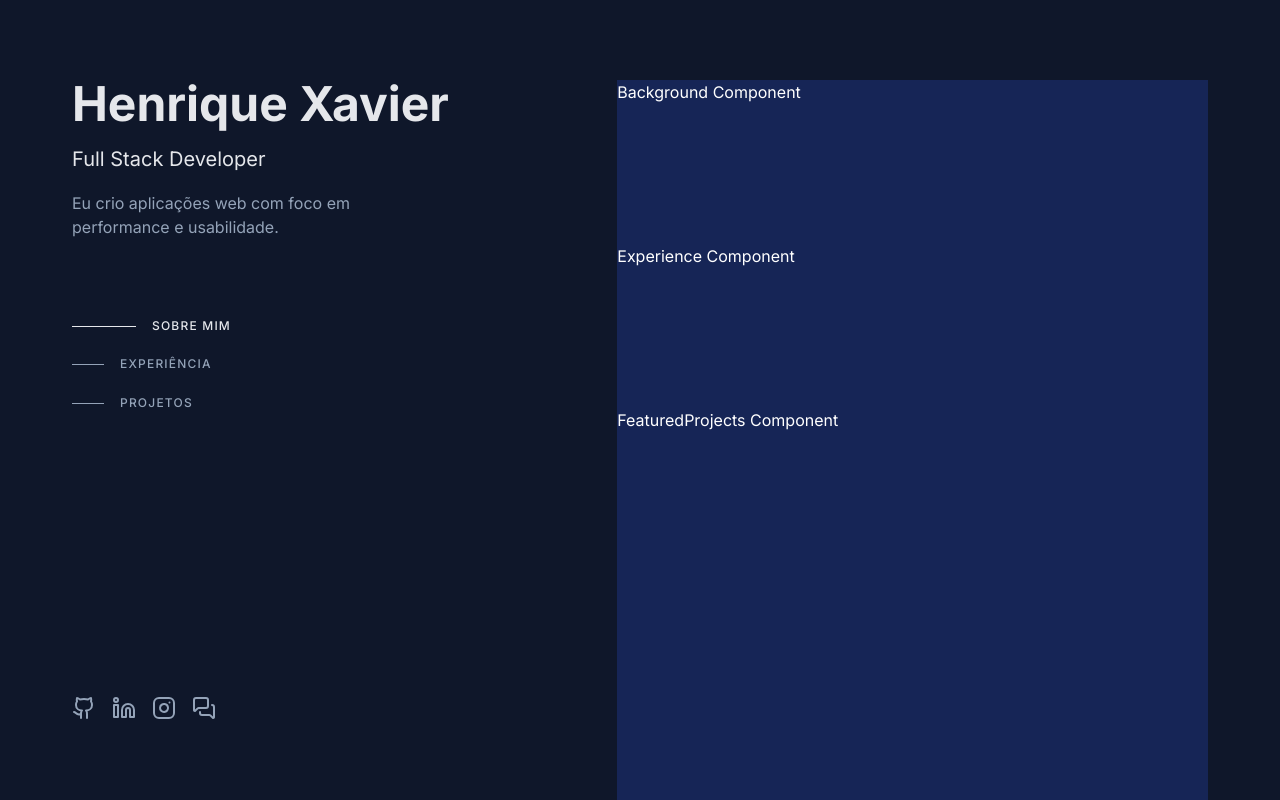
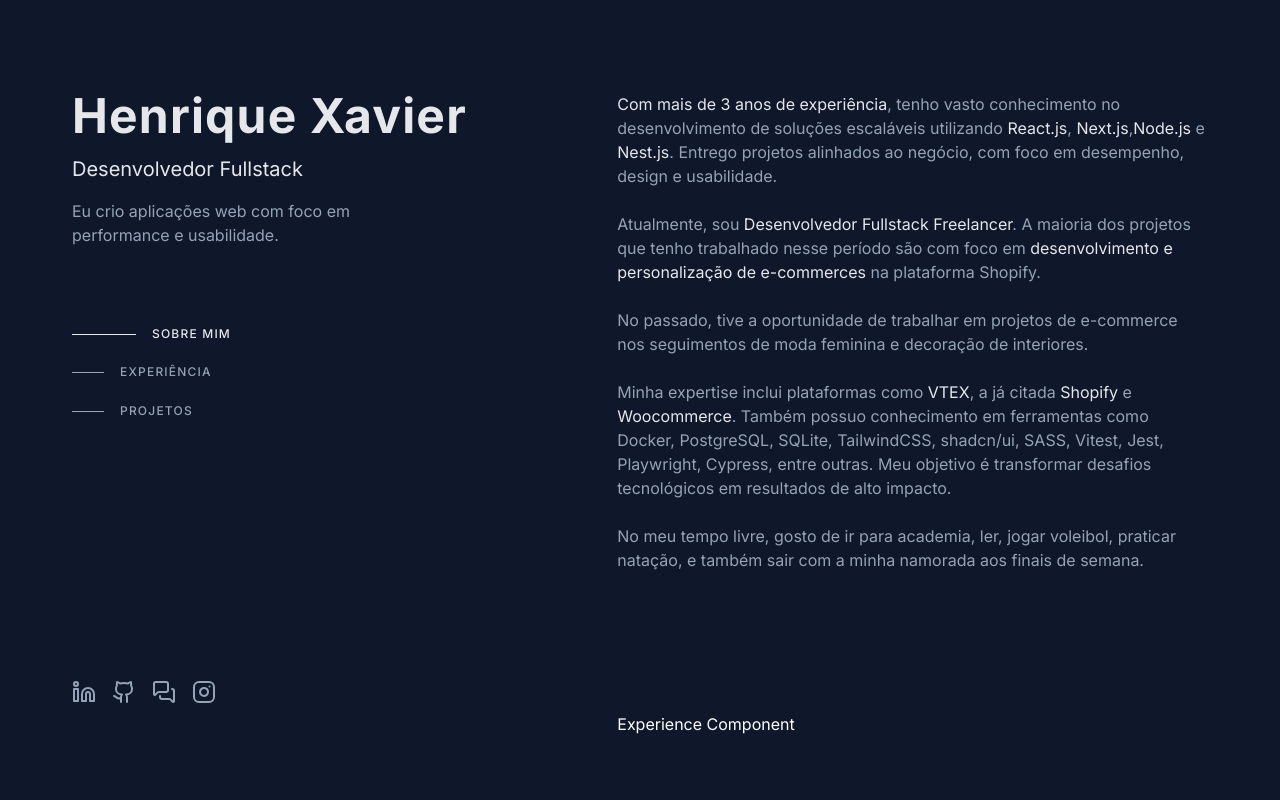
Before and after one commit to hnascx/nextjs-portfolio, a Next.js app: page / in a window 1280 px wide. Shown: the top 800 px of the page. Built offline with nearby package versions, Linux system fonts and the light colour scheme.

Commit message:
feat: Create background section

```diff
--- a/src/components/layout/first-section/first-section.tsx
+++ b/src/components/layout/first-section/first-section.tsx
@@ -4,12 +4,12 @@ import { Summarize } from "./summarize"
 
 export const FirstSection = () => {
   return (
-    <div className="flex flex-col h-[calc(100vh-10rem)] justify-between">
+    <section className="flex flex-col h-[calc(100vh-11.75rem)] justify-between">
       <div className="flex flex-col gap-20">
         <Summarize />
         <Navigation />
       </div>
       <Social />
-    </div>
+    </section>
   )
 }
--- a/src/components/layout/first-section/navigation/navigation.tsx
+++ b/src/components/layout/first-section/navigation/navigation.tsx
@@ -9,13 +9,13 @@ type NavItem = {
 }
 
 const navItems: NavItem[] = [
-  { label: "Sobre mim", href: "#about" },
+  { label: "Sobre mim", href: "#background" },
   { label: "Experiência", href: "#experience" },
-  { label: "Projetos", href: "#projects" },
+  { label: "Projetos", href: "#featured-projects" },
 ]
 
 export const Navigation = () => {
-  const [activeItem, setActiveItem] = useState<string>("#about")
+  const [activeItem, setActiveItem] = useState<string>("#background")
 
   return (
     <nav className="flex flex-col gap-6">
@@ -24,17 +24,17 @@ export const Navigation = () => {
           key={item.href}
           href={item.href}
           onClick={() => setActiveItem(item.href)}
-          className={`group flex items-center gap-4 text-heading-sm transition-colors duration-50`}
+          className={`group flex items-center gap-4 text-heading-sm transition-colors duration-100`}
         >
           <div
-            className={`h-[1px] transition-all ${
+            className={`h-[1px] transition-all duration-100 ${
               activeItem === item.href
                 ? "w-16 bg-gray-100"
                 : "w-8 bg-gray-200 group-hover:w-16 group-hover:bg-gray-100"
             }`}
           />
           <span
-            className={`transition-colors tracking-widest uppercase ${
+            className={`transition-colors tracking-widest uppercase duration-100 ${
               activeItem === item.href
                 ? "text-gray-100"
                 : "text-gray-200 group-hover:text-gray-100"
--- a/src/components/layout/first-section/social/social.tsx
+++ b/src/components/layout/first-section/social/social.tsx
@@ -9,24 +9,24 @@ type SocialItem = {
 
 const socialItems: SocialItem[] = [
   {
+    href: "https://www.linkedin.com/in/hnascx/",
+    icon: <Linkedin />,
+    about: "LinkedIn",
+  },
+  {
     href: "https://github.com/hnascx",
     icon: <Github />,
     about: "Github",
   },
   {
-    href: "https://www.linkedin.com/in/hnascx/",
-    icon: <Linkedin />,
-    about: "LinkedIn",
+    href: "https://wa.me/5511948275951?text=Olá!%20Vi%20seu%20portfólio%20e%20gostaria%20de%20conversar.",
+    icon: <MessagesSquare />,
+    about: "WhatsApp",
   },
   {
     href: "https://www.instagram.com/hnascx/",
     icon: <Instagram />,
     about: "Instagram",
-  },
-  {
-    href: "https://wa.me/5511948275951?text=Olá!%20Vi%20seu%20portfólio%20e%20gostaria%20de%20conversar.",
-    icon: <MessagesSquare />,
-    about: "WhatsApp",
   },
 ]
 
--- a/src/components/layout/first-section/summarize/summarize.tsx
+++ b/src/components/layout/first-section/summarize/summarize.tsx
@@ -1,11 +1,11 @@
 export const Summarize = () => {
   return (
-    <div className="flex flex-col gap-3.5">
-      <h1 className="text-heading-lg text-gray-100">Henrique Xavier</h1>
-      <h2 className="text-heading-md text-gray-100">Full Stack Developer</h2>
+    <section className="flex flex-col gap-3">
+      <h1 className="text-heading-lg text-gray-100 tracking-wide">Henrique Xavier</h1>
+      <h2 className="text-heading-md text-gray-100">Desenvolvedor Fullstack</h2>
       <p className="text-body-md text-gray-200 w-3/4">
         Eu crio aplicações web com foco em performance e usabilidade.
       </p>
-    </div>
+    </section>
   );
 };
--- a/src/components/layout/layout.tsx
+++ b/src/components/layout/layout.tsx
@@ -15,7 +15,7 @@ export const Layout = ({ children }: LayoutProps) => {
     <div
       className={`${inter.className} min-h-screen bg-blue-900 text-white`}
     >
-      <div className="container mx-auto py-20 grid grid-cols-[48%_52%] ">
+      <div className="container mx-auto py-23 grid grid-cols-[48%_52%] ">
         <header className="fixed w-fit">
           <FirstSection />
         </header>
--- a/src/components/layout/second-section/background/background.tsx
+++ b/src/components/layout/second-section/background/background.tsx
@@ -1,7 +1,40 @@
 export const Background = () => {
   return (
-    <div>
-      Background Component
-    </div>
-  );
-};
+    <section className="text-body-md text-gray-200">
+      <span className="text-gray-100">Com mais de 3 anos de experiência</span>,
+      tenho vasto conhecimento no desenvolvimento de soluções escaláveis
+      utilizando <span className="text-gray-100">React.js</span>,{" "}
+      <span className="text-gray-100">Next.js</span>,
+      <span className="text-gray-100">Node.js</span> e{" "}
+      <span className="text-gray-100">Nest.js</span>. Entrego projetos alinhados
+      ao negócio, com foco em desempenho, design e usabilidade.
+      <br />
+      <br />
+      Atualmente, sou{" "}
+      <span className="text-gray-100">Desenvolvedor Fullstack Freelancer</span>.
+      A maioria dos projetos que tenho trabalhado nesse período são com foco em{" "}
+      <span className="text-gray-100">
+        desenvolvimento e personalização de e-commerces
+      </span>{" "}
+      na plataforma Shopify.
+      <br />
+      <br />
+      No passado, tive a oportunidade de trabalhar em projetos de e-commerce nos
+      seguimentos de moda feminina e decoração de interiores.
+      <br />
+      <br />
+      Minha expertise inclui plataformas como{" "}
+      <span className="text-gray-100">VTEX</span>, a já citada{" "}
+      <span className="text-gray-100">Shopify</span> e{" "}
+      <span className="text-gray-100">Woocommerce</span>. Também possuo
+      conhecimento em ferramentas como Docker, PostgreSQL, SQLite, TailwindCSS,
+      shadcn/ui, SASS, Vitest, Jest, Playwright, Cypress, entre outras. Meu
+      objetivo é transformar desafios tecnológicos em resultados de alto
+      impacto.
+      <br />
+      <br />
+      No meu tempo livre, gosto de ir para academia, ler, jogar voleibol,
+      praticar natação, e também sair com a minha namorada aos finais de semana.
+    </section>
+  )
+}
--- a/src/components/layout/second-section/second-section.tsx
+++ b/src/components/layout/second-section/second-section.tsx
@@ -4,10 +4,10 @@ import { FeaturedProjects } from "./featured-projects"
 
 export const SecondSection = () => {
   return (
-    <div className="flex flex-col bg-blue-950 min-h-screen gap-35">
+    <section className="flex flex-col min-h-screen gap-35">
       <Background />
       <Experience />
       <FeaturedProjects />
-    </div>
+    </section>
   )
 }
```
